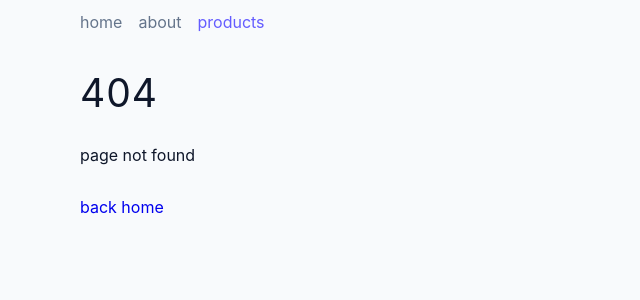
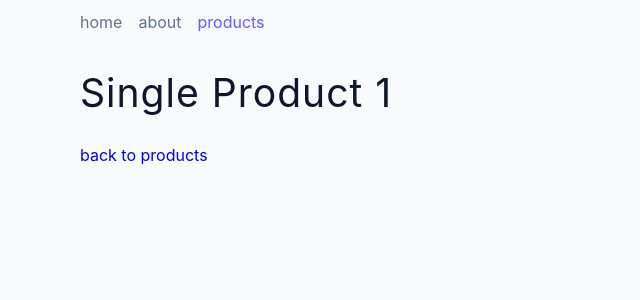
Before and after one commit to viktishchenko/rehearsal, a React (Create React App) app in the folder basics/: page /products/1 in a window 1280 px wide. Before the commit this address had no page. Shown: the top 300 px of the page, without its empty margins (0-640 px from the left). Built offline with nearby package versions, Linux system fonts and the light colour scheme.

Commit message:
feat: add single product link

```diff
--- a/basics/src/App.js
+++ b/basics/src/App.js
@@ -16,8 +16,8 @@ function App() {
           <Route index element={<Home />} />
           <Route path="about" element={<About />} />
           <Route path="products" element={<Products />} />
+          <Route path="products/:productId" element={<SingleProduct />} />
           <Route path="dashboard" element={<Dashboard />} />
-          <Route path="singleproduct" element={<SingleProduct />} />
           <Route path="*" element={<Error />} />
         </Route>
       </Routes>
--- a/basics/src/tutorial/11-react-router/pages/SingleProduct.js
+++ b/basics/src/tutorial/11-react-router/pages/SingleProduct.js
@@ -1,7 +1,11 @@
+import { Link, useParams } from "react-router-dom";
+
 const SingleProduct = () => {
+  const { productId } = useParams();
   return (
-    <section className="section">
-      <h2>single product</h2>
+    <section className="section product">
+      <h2>single product {productId}</h2>
+      <Link to="/products">back to products</Link>
     </section>
   );
 };
```
Also changed, not shown: basics/src/assets/11/single-product.png (added).
